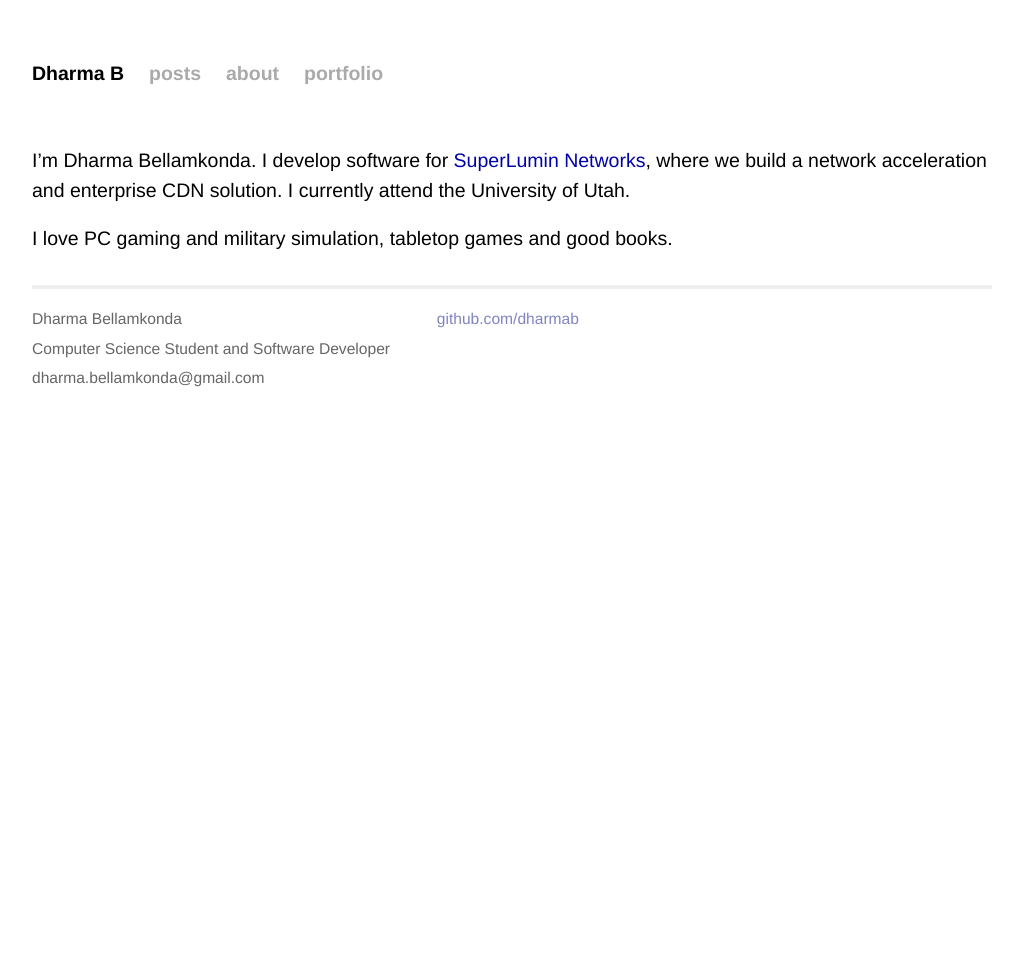
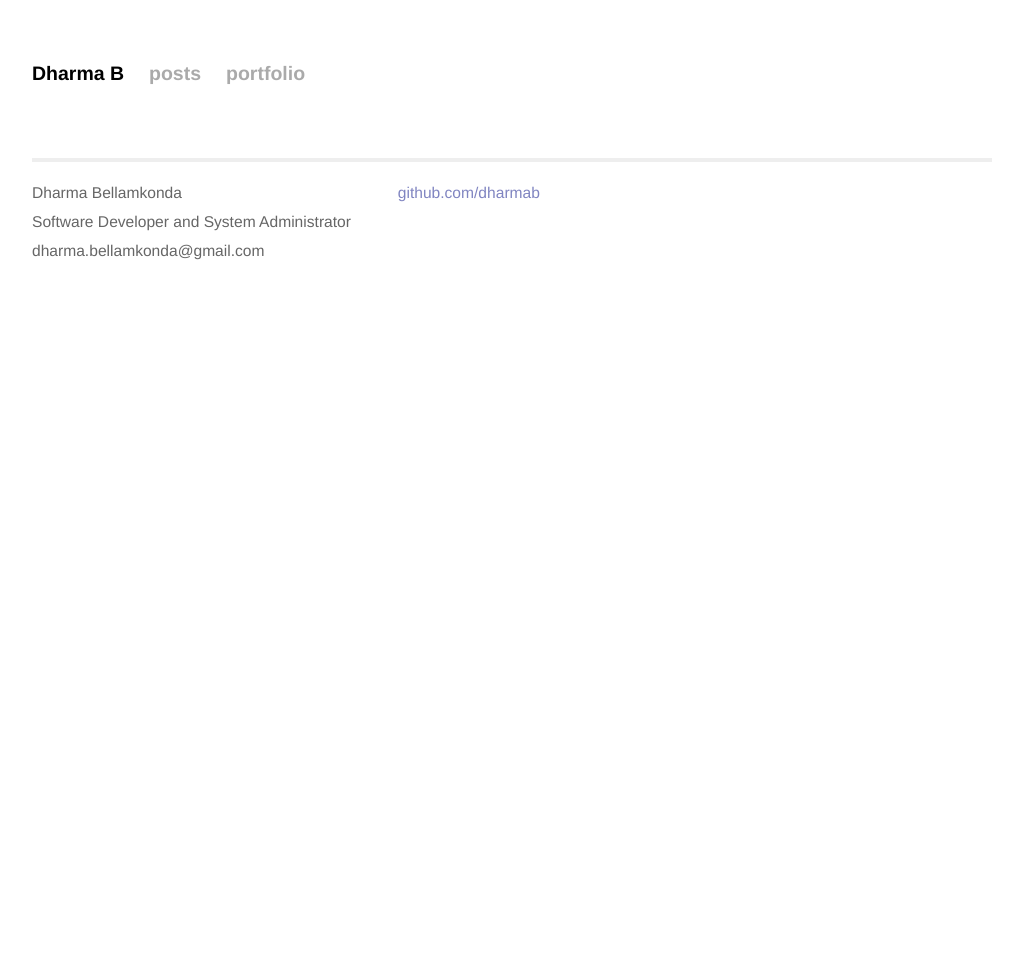
Before and after one commit to dharmab/dharmab.github.io, a Jekyll site: the page built from about/index.md, in a window 1280 px wide. Shown: the whole page, without its empty margins (128-1151 px from the left). Built offline with Jekyll 4.4.1, drawn with Linux system fonts in a browser that asks for light colours; Markdown is read by kramdown in place of the engine named in the settings.

Commit message:
remove about page

```diff
--- a/_layouts/default.html
+++ b/_layouts/default.html
@@ -19,7 +19,6 @@
           <div class="header">
             <h1 class="title"><a href="/">{{ site.name }}</a></h1>
             <a href="/" class="extra">posts</a>
-            <a href="/about" class="extra">about</a>
             <a href="/portfolio" class="extra">portfolio</a>
             <!-- <a href="/resume" class="extra">resume</a> -->
           </div>
@@ -30,7 +29,7 @@
             <div class="contact">
               <p>
                 Dharma Bellamkonda<br />
-                Computer Science Student and Software Developer<br />
+                Software Developer and System Administrator<br />
                 dharma.bellamkonda@gmail.com
               </p>
             </div>
--- a/about/index.md
+++ b/about/index.md
@@ -2,6 +2,3 @@
 layout: default
 title: About
 ---
-I'm Dharma Bellamkonda. I develop software for [SuperLumin Networks](http://www.superlumin.com/), where we build a network acceleration and enterprise CDN solution. I currently attend the University of Utah.
-
-I love PC gaming and military simulation, tabletop games and good books.
```
